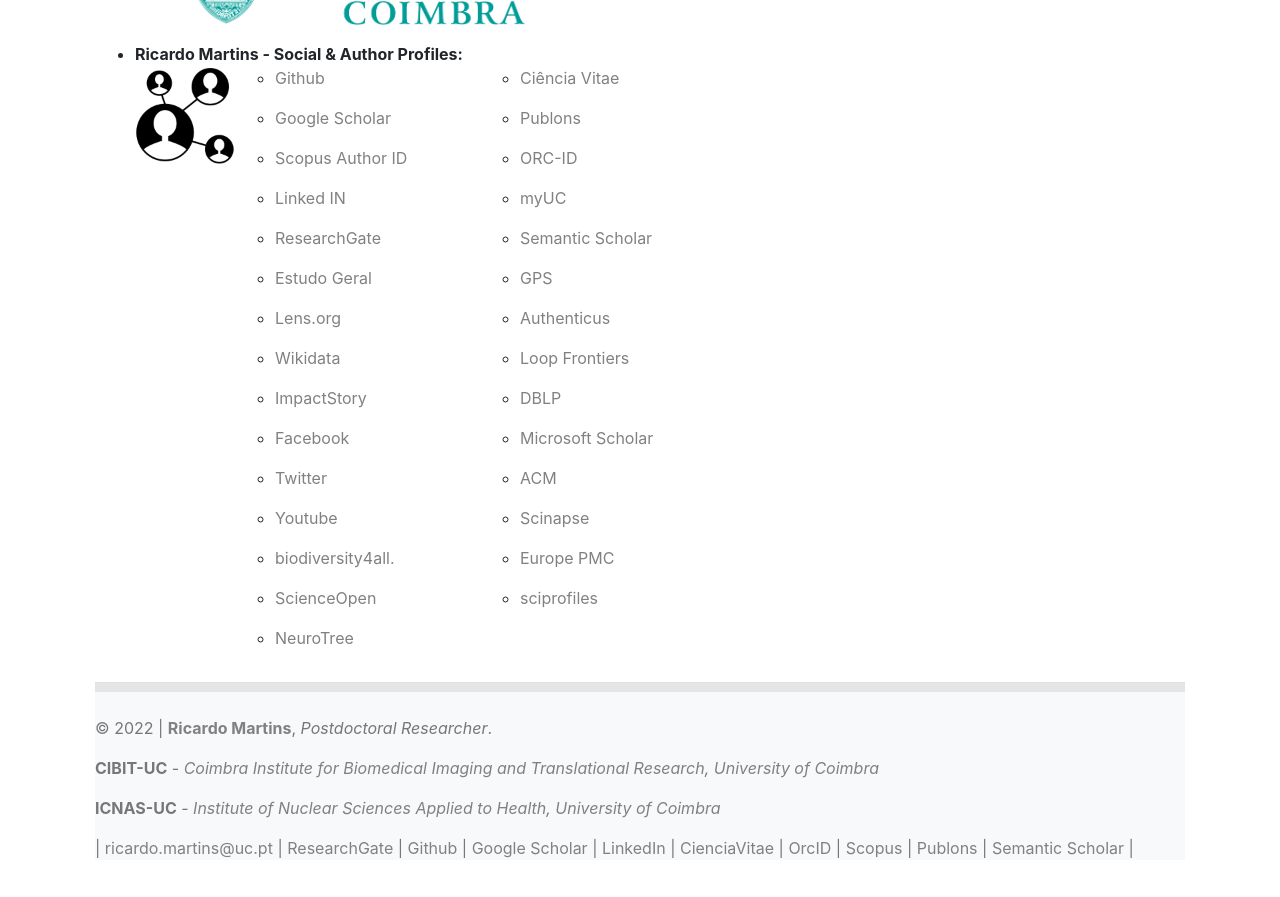
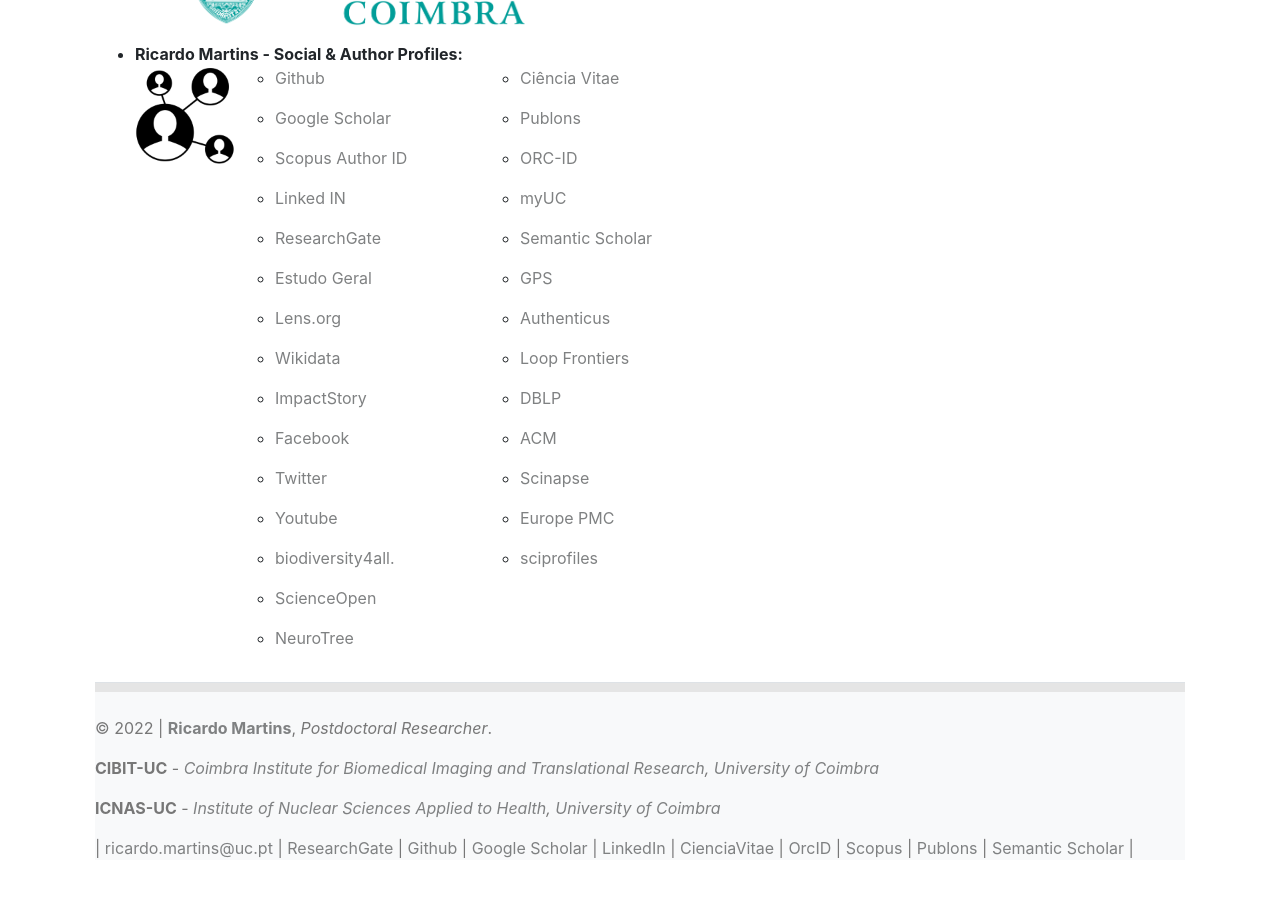
Before and after one commit to ricardomar/ricardomar.github.io, a Jekyll site: the page built from contacts/index.html, in a window 1280 px wide and 900 px high, scrolled down 578 px. Shown: the top 897 px of the window. Built offline with Jekyll 4.4.1, drawn with Linux system fonts in a browser that asks for light colours.

Commit message:
Update index.html

```diff
--- a/contacts/index.html
+++ b/contacts/index.html
@@ -80,7 +80,6 @@
 							<li><p><a target="_blank" href="https://www.authenticus.pt/R-001-HNJ">Authenticus</a></p></li>
 							<li><p><a target="_blank" href="https://loop.frontiersin.org/people/504918/overview">Loop Frontiers</a></p></li>
 							<li><p><a target="_blank" href="https://dblp.uni-trier.de/pers/hd/m/Martins_0002:Ricardo">DBLP</a></p></li>
-							<li><p><a target="_blank" href="https://academic.microsoft.com/profile/i3460f8g-68j8-4h95-eff3-80i53233j3eh/RicardoMartins/publication">Microsoft Scholar</a></p></li>
 							<li><p><a target="_blank" href="https://dl.acm.org/profile/81496657309">ACM</a></p></li>
 							<li><p><a target="_blank" href="https://scinapse.io/authors/2243368385">Scinapse</a></p></li>
 							<li><p><a target="_blank" href="https://europepmc.org/search?query=AUTHORID%3A0000-0001-7184-185X">Europe PMC</a></p></li>
```
